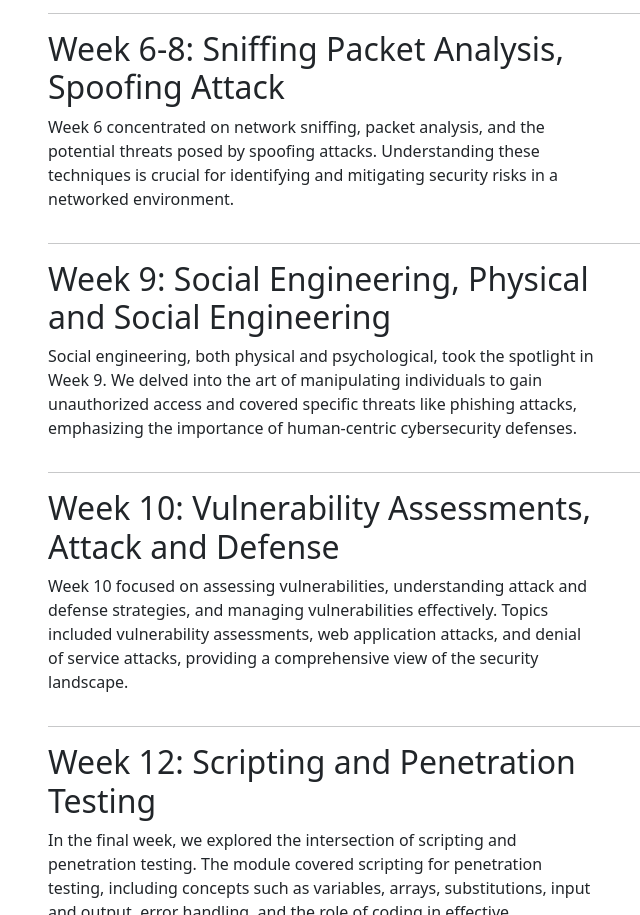
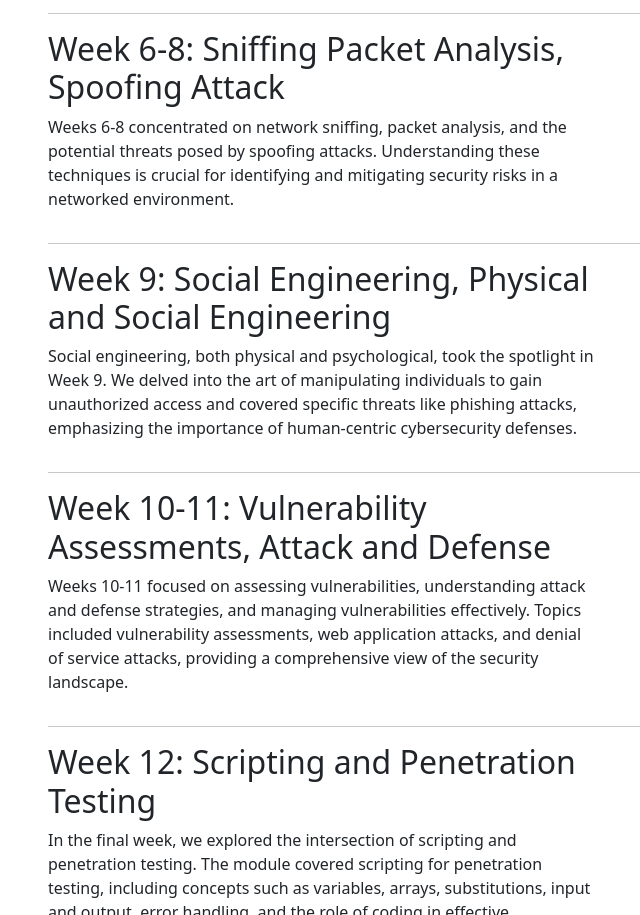
Before and after one commit to nhallen272/450Final, a plain HTML site: page index.html in a window 1280 px wide. Shown: the part 1439-2354 px from the top of the page, without its empty margins (34-674 px from the left). Drawn offline with nearby package versions, Linux system fonts and the light colour scheme.

Commit message:
fixed weeks again

```diff
--- a/index.html
+++ b/index.html
@@ -95,7 +95,7 @@
         <div class="col-md-6">
           <h2>Week 6-8: Sniffing Packet Analysis, Spoofing Attack</h2>
           <p>
-            Week 6 concentrated on network sniffing, packet analysis, and the potential threats posed by spoofing attacks. Understanding these techniques is crucial for identifying and mitigating security risks in a networked environment.
+            Weeks 6-8 concentrated on network sniffing, packet analysis, and the potential threats posed by spoofing attacks. Understanding these techniques is crucial for identifying and mitigating security risks in a networked environment.
           </p>
         </div>
       </div>
@@ -119,9 +119,9 @@
     <section>
       <div class="row">
         <div class="col-md-6">
-          <h2>Week 10: Vulnerability Assessments, Attack and Defense</h2>
+          <h2>Week 10-11: Vulnerability Assessments, Attack and Defense</h2>
           <p>
-            Week 10 focused on assessing vulnerabilities, understanding attack and defense strategies, and managing vulnerabilities effectively. Topics included vulnerability assessments, web application attacks, and denial of service attacks, providing a comprehensive view of the security landscape.
+            Weeks 10-11 focused on assessing vulnerabilities, understanding attack and defense strategies, and managing vulnerabilities effectively. Topics included vulnerability assessments, web application attacks, and denial of service attacks, providing a comprehensive view of the security landscape.
           </p>
         </div>
       </div>
```
